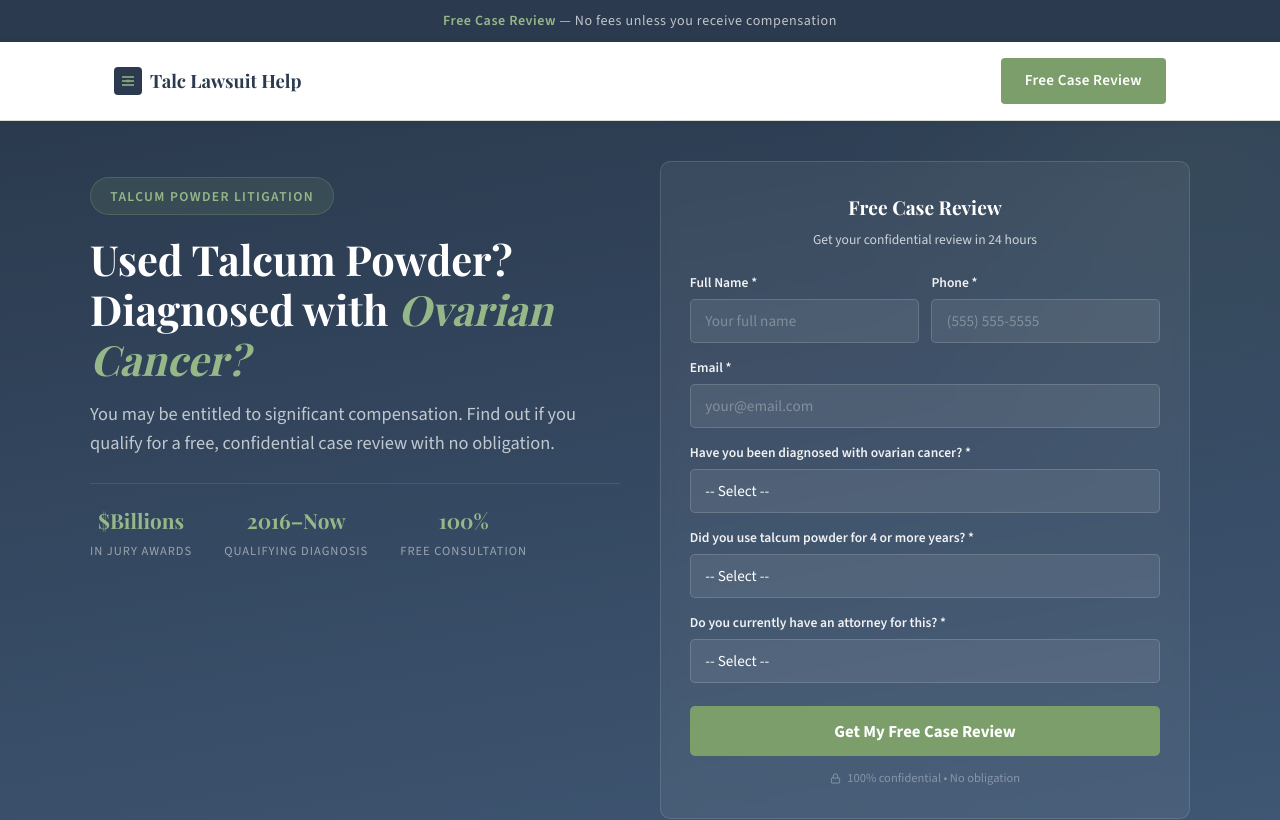
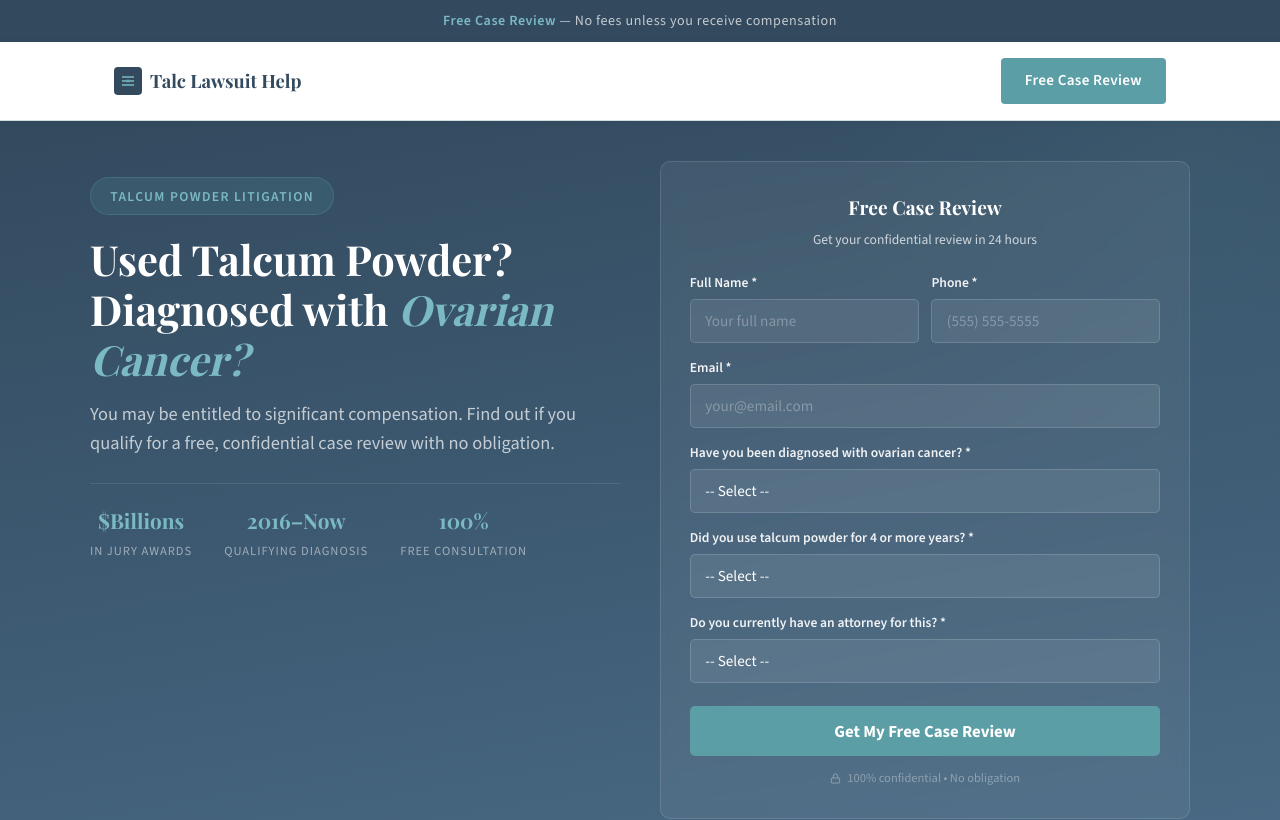
Before and after one commit to anirudhatalmale6-alt/talc-claim-help, a plain HTML site: page index.html in a window 1280 px wide. Shown: the top 820 px of the page. Drawn offline with nearby package versions, Linux system fonts and the light colour scheme; a web font is replaced by a local one.

Commit message:
Switch to teal blue color scheme, lighten background

```diff
--- a/index.html
+++ b/index.html
@@ -11,19 +11,19 @@
 <style>
 *,*::before,*::after{box-sizing:border-box;margin:0;padding:0}
 :root{
-  --navy:#2b3a4e;
-  --navy-mid:#354962;
-  --navy-light:#405875;
-  --gold:#7b9e6b;
-  --gold-light:#96b888;
-  --gold-dim:#5f8350;
-  --cream:#f7faf5;
-  --cream-dark:#edf2ea;
+  --navy:#334a5e;
+  --navy-mid:#3d5a72;
+  --navy-light:#4a6a85;
+  --gold:#5b9ea6;
+  --gold-light:#7bbac2;
+  --gold-dim:#3d7f88;
+  --cream:#f5f9fa;
+  --cream-dark:#eaf2f4;
   --white:#ffffff;
   --text:#3a3a4a;
   --text-light:#6a6a7a;
   --text-muted:#8a8a9a;
-  --border:#d6ddd2;
+  --border:#d2dde0;
   --success:#2d7a4f;
   --font-display:'Playfair Display',Georgia,'Times New Roman',serif;
   --font-body:'Source Sans 3','Segoe UI',system-ui,sans-serif;
@@ -46,10 +46,10 @@ body{font-family:var(--font-body);color:var(--text);background:var(--cream);line
 
 /* ---- HERO ---- */
 .hero{background:linear-gradient(170deg,var(--navy) 0%,var(--navy-mid) 50%,var(--navy-light) 100%);position:relative;overflow:hidden;padding:2.5rem 1.5rem 3rem}
-.hero::before{content:'';position:absolute;top:-40%;right:-20%;width:700px;height:700px;background:radial-gradient(circle,rgba(123,158,107,.08) 0%,transparent 70%);pointer-events:none}
+.hero::before{content:'';position:absolute;top:-40%;right:-20%;width:700px;height:700px;background:radial-gradient(circle,rgba(91,158,166,.08) 0%,transparent 70%);pointer-events:none}
 .hero-inner{max-width:1100px;margin:0 auto;display:grid;grid-template-columns:1fr 1fr;gap:2.5rem;align-items:start;position:relative;z-index:2}
 .hero-left{padding-top:1rem}
-.hero-badge{display:inline-block;background:rgba(123,158,107,.15);border:1px solid rgba(123,158,107,.3);color:var(--gold-light);font-size:.85rem;font-weight:600;letter-spacing:.1em;text-transform:uppercase;padding:.4rem 1.2rem;border-radius:50px;margin-bottom:1.2rem;animation:fadeDown .8s ease}
+.hero-badge{display:inline-block;background:rgba(91,158,166,.15);border:1px solid rgba(91,158,166,.3);color:var(--gold-light);font-size:.85rem;font-weight:600;letter-spacing:.1em;text-transform:uppercase;padding:.4rem 1.2rem;border-radius:50px;margin-bottom:1.2rem;animation:fadeDown .8s ease}
 .hero h1{font-family:var(--font-display);font-size:clamp(1.7rem,4vw,2.6rem);font-weight:700;color:var(--white);line-height:1.2;margin-bottom:1rem;animation:fadeDown .8s ease .1s both}
 .hero h1 em{font-style:italic;color:var(--gold-light)}
 .hero-sub{font-size:clamp(1rem,2vw,1.15rem);color:rgba(255,255,255,.7);font-weight:300;max-width:520px;line-height:1.6;margin-bottom:1.5rem;animation:fadeDown .8s ease .2s both}
@@ -65,11 +65,11 @@ body{font-family:var(--font-body);color:var(--text);background:var(--cream);line
 .hero-form-card .form-group label{display:block;font-size:.85rem;font-weight:600;color:rgba(255,255,255,.92);margin-bottom:.3rem}
 .hero-form-card .form-group input,.hero-form-card .form-group select{width:100%;background:rgba(255,255,255,.08);border:1px solid rgba(255,255,255,.15);border-radius:5px;padding:.7rem .9rem;font-family:var(--font-body);font-size:.95rem;color:var(--white);outline:none;transition:all .25s;-webkit-appearance:none;appearance:none}
 .hero-form-card .form-group input::placeholder{color:rgba(255,255,255,.3)}
-.hero-form-card .form-group input:focus,.hero-form-card .form-group select:focus{border-color:var(--gold);background:rgba(255,255,255,.12);box-shadow:0 0 0 3px rgba(123,158,107,.15)}
+.hero-form-card .form-group input:focus,.hero-form-card .form-group select:focus{border-color:var(--gold);background:rgba(255,255,255,.12);box-shadow:0 0 0 3px rgba(91,158,166,.15)}
 .hero-form-card .form-group select option{color:#333}
 .hero-form-card .hero-form-row{display:grid;grid-template-columns:1fr 1fr;gap:.8rem}
 .hero-form-card .hero-form-submit{margin-top:.6rem;width:100%;background:var(--gold);color:var(--white);font-family:var(--font-body);font-size:1.05rem;font-weight:700;padding:.9rem;border:none;border-radius:5px;cursor:pointer;transition:all .3s}
-.hero-form-card .hero-form-submit:hover{background:var(--gold-light);transform:translateY(-1px);box-shadow:0 4px 16px rgba(123,158,107,.35)}
+.hero-form-card .hero-form-submit:hover{background:var(--gold-light);transform:translateY(-1px);box-shadow:0 4px 16px rgba(91,158,166,.35)}
 .hero-form-card .hero-form-submit:disabled{opacity:.6;cursor:not-allowed;transform:none}
 .hero-form-card .form-note{text-align:center;font-size:.78rem;color:rgba(255,255,255,.35);margin-top:.7rem}
 .hero-form-card .form-note svg{width:11px;height:11px;vertical-align:middle;margin-right:.25rem}
@@ -163,7 +163,7 @@ body{font-family:var(--font-body);color:var(--text);background:var(--cream);line
 <nav class="nav">
   <div class="nav-inner">
     <a href="#" class="nav-brand">
-      <span class="icon"><svg viewBox="0 0 24 24" fill="none" stroke="#96b888" stroke-width="2"><path d="M3 6h18M3 12h18M3 18h18"/><circle cx="12" cy="12" r="3" fill="#96b888" stroke="none" opacity=".3"/></svg></span>
+      <span class="icon"><svg viewBox="0 0 24 24" fill="none" stroke="#7bbac2" stroke-width="2"><path d="M3 6h18M3 12h18M3 18h18"/><circle cx="12" cy="12" r="3" fill="#7bbac2" stroke="none" opacity=".3"/></svg></span>
       Talc Lawsuit Help
     </a>
     <a href="#" class="nav-cta" onclick="document.getElementById('form').scrollIntoView({behavior:'smooth'});return false;">Free Case Review</a>
```
